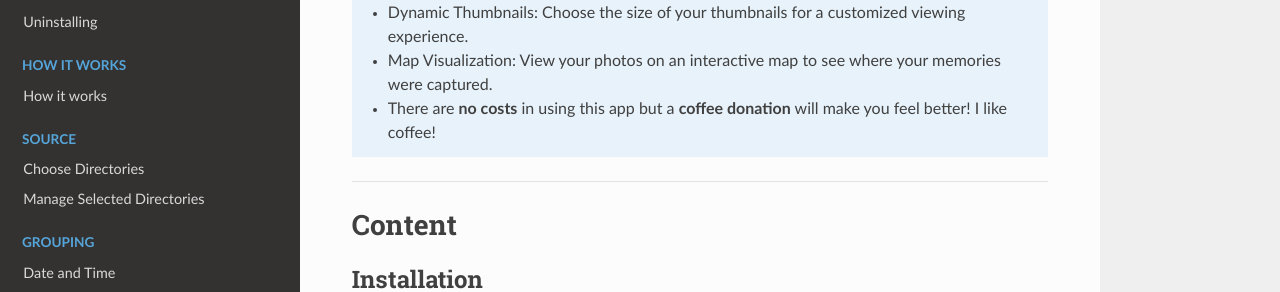
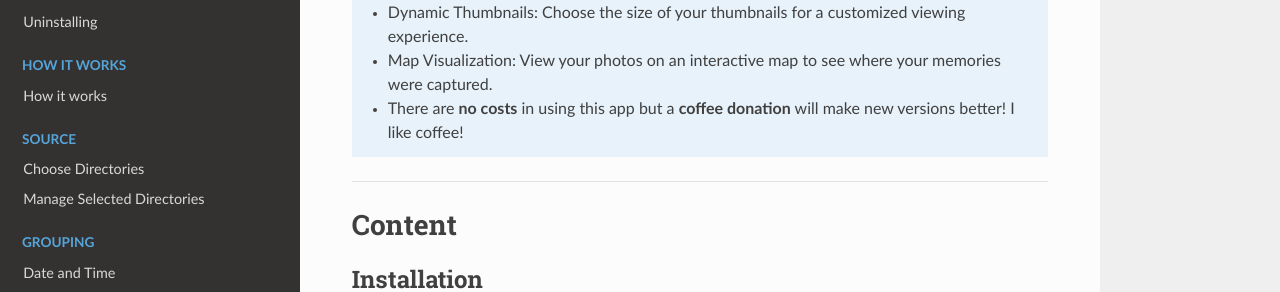
Before and after one commit to erdogant/PhotoSenseAI, a Sphinx documentation site: the page built from docs/source/index.rst, in a window 1280 px wide and 900 px high, scrolled down 793 px. Shown: the part 159-451 px from the top of the window. Built offline with Sphinx 7.4.7 and the Read the Docs theme 3.1.0, drawn with Linux system fonts in a browser that asks for light colours.

Commit message:
update docs

```diff
--- a/docs/source/index.rst
+++ b/docs/source/index.rst
@@ -25,7 +25,7 @@ Nowadays we have thousands of digital memories which often leads to chaos in fin
 	* Custom Labels: Rename groups, adjust categories, and organize your images in a way that makes sense to you.
 	* Dynamic Thumbnails: Choose the size of your thumbnails for a customized viewing experience.
 	* Map Visualization: View your photos on an interactive map to see where your memories were captured.
-	* There are **no costs** in using this app but a **coffee donation** will make you feel better! I like coffee!
+	* There are **no costs** in using this app but a **coffee donation** will make new versions better! I like coffee!
 
 
 -----------------------------------
```
